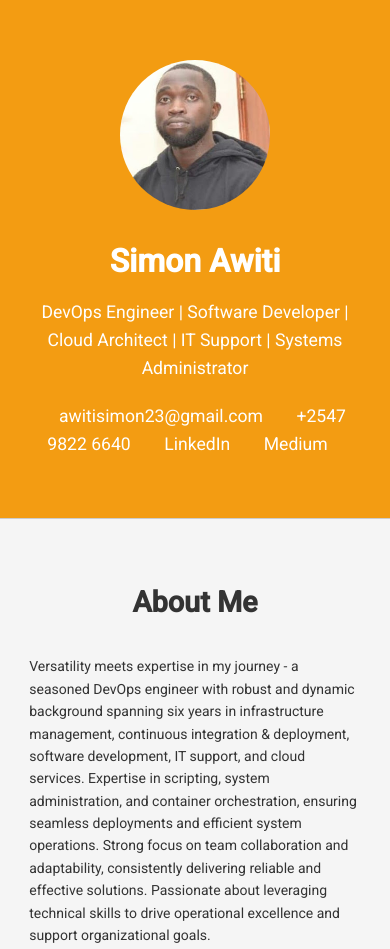
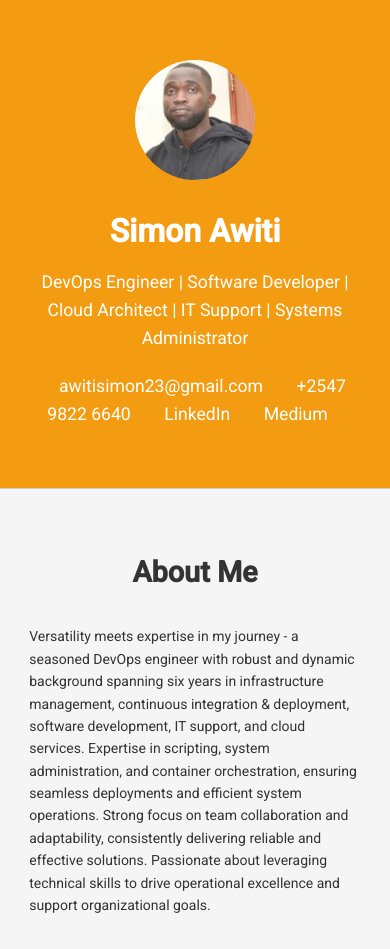
Before and after one commit to SimonAwiti/simonawiti.github.io, a plain HTML site: page index.html in a window 390 px wide. Shown: the top 949 px of the page. Drawn offline with Linux system fonts and the light colour scheme.

Commit message:
Updated CSS
Updated mobile phone css

```diff
--- a/css/styles.css
+++ b/css/styles.css
@@ -26,15 +26,8 @@ header {
 
 
 
-header .profile p {
-    font-size: 1.2rem;
-    margin-bottom: 20px;
-}
 
 
-header .profile {
-    text-align: center;
-}
 
 .profile-picture {
     width: 150px; /* Adjust the size of the image */
@@ -53,6 +46,38 @@ header .profile p {
     font-size: 1.2rem;
     margin-bottom: 20px;
 }
+
+
+header .profile {
+    text-align: center;
+}
+
+.profile-picture {
+    width: 150px; /* Default width */
+    height: 150px; /* Default height */
+    border-radius: 50%; /* Make it circular */
+    margin-bottom: 20px; /* Space between the picture and the name */
+    object-fit: cover; /* Ensures the image covers the area without distorting */
+}
+
+/* Mobile styles */
+@media (max-width: 768px) {
+    .profile-picture {
+        width: 120px; /* Adjust the size for mobile */
+        height: 120px; /* Adjust the size for mobile */
+    }
+}
+
+header .profile h1 {
+    font-size: 2.5rem;
+    margin-bottom: 10px;
+}
+
+header .profile p {
+    font-size: 1.2rem;
+    margin-bottom: 20px;
+}
+
 
 
 
```
